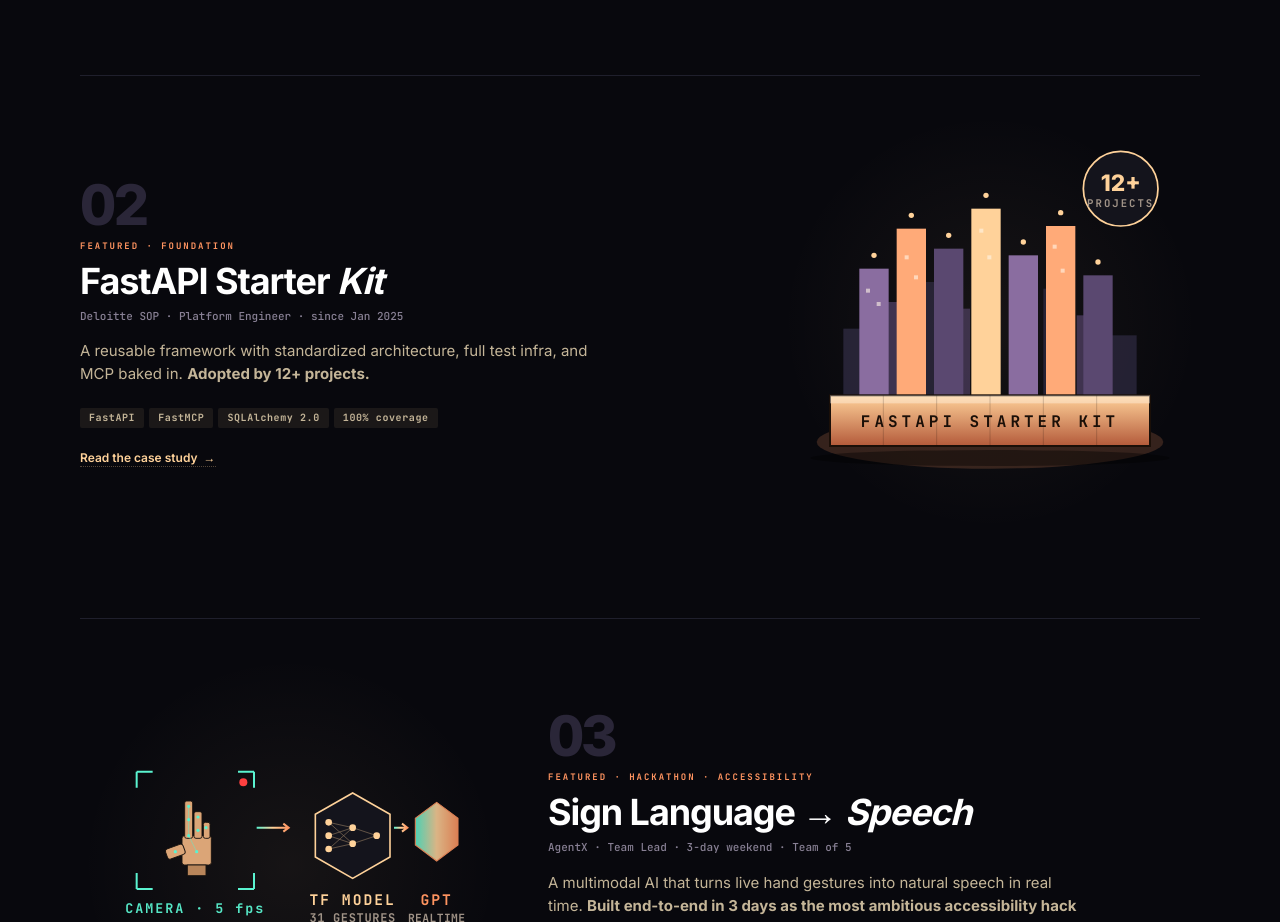
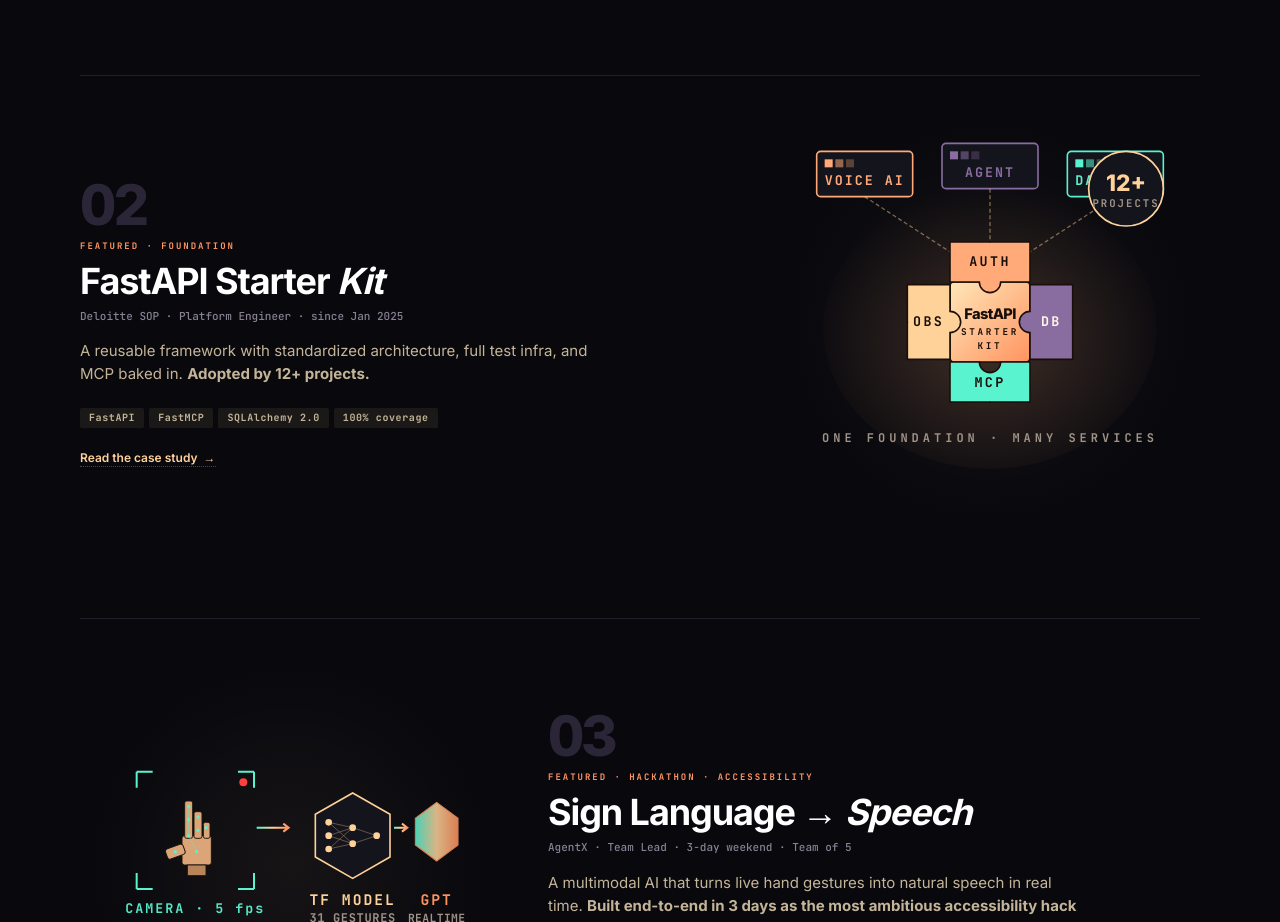
Before and after one commit to OmKshirsagar/OmKshirsagar.github.io, an Astro site: page / in a window 1280 px wide. Shown: the part 1380-2302 px from the top of the page. Built offline with nearby package versions, Linux system fonts and the light colour scheme; Astro itself is replaced by a stand-in of ours.

Commit message:
feat(illustration): redesign FastAPI Starter Kit illustration as a puzzle metaphor
The previous illustration was 12 voxel 'project towers' rising from a
labeled foundation — it read as a bar chart and didn't communicate
what the starter kit IS (a reusable platform with modular components
that real services are built on top of).

New design uses three layers:

1. SERVICES BUILT ON TOP (3 cards at the top of the viewBox):
   • VOICE AI (orange)
   • AGENT (purple)
   • DATA API (mint)
   Each card has a row of voxel pips on the left and a mono label,
   suggesting a real running service. Dashed connector lines drop
   from each service down to the kit core.

2. PUZZLE FOUNDATION (centre):
   • Central kit-core square ('FastAPI / STARTER / KIT') with a warm
     cream→orange gradient and a heavy outline.
   • Four modular puzzle pieces snap into each side, each labelled
     with one of the kit's pillars: AUTH (top, orange), DB (right,
     purple), MCP (bottom, mint), OBS (left, cream). Each surrounding
     piece has a semicircular tab on the side facing the core that
     visibly pokes into it, so the whole thing reads as 'puzzle pieces
     plugging into a core'.
   • Small decorative seam dots at the four join points emphasise
     the modular connection.

3. ADOPTION COUNTER (top-right corner):
   • The '12+ PROJECTS' badge is preserved, now visually paired with
     a new caption beneath the puzzle: 'ONE FOUNDATION · MANY SERVICES'.

Result: the picture now answers the question 'what is the kit?' at a
glance — a small core with snap-in modules that other services build
on top of.

```diff
--- a/src/components/illustrations/StarterKitIllustration.astro
+++ b/src/components/illustrations/StarterKitIllustration.astro
@@ -1,86 +1,120 @@
 ---
 // Featured 02 — FastAPI Starter Kit illustration
-// 12 voxel project towers rising from labeled foundation block
+// Central "kit" core with 4 modular puzzle pieces (AUTH · DB · MCP · OBS)
+// snapping into each side, and 3 service cards floating above ("VOICE AI",
+// "AGENT", "DATA API") showing what teams build ON TOP of the kit.
+// A 12+ adoption counter sits in the upper-right corner.
 ---
 <div class="illu">
   <svg viewBox="0 0 300 300" fill="none">
     <defs>
-      <linearGradient id="kit-base" x1="0" y1="0" x2="0" y2="1">
-        <stop offset="0%" stop-color="#ffd29a"/>
-        <stop offset="100%" stop-color="#b35a3a"/>
+      <linearGradient id="kit-core" x1="0" y1="0" x2="1" y2="1">
+        <stop offset="0%" stop-color="#ffe6b8"/>
+        <stop offset="100%" stop-color="#ff9460"/>
       </linearGradient>
+      <radialGradient id="kit-halo" cx="50%" cy="55%" r="55%">
+        <stop offset="0%" stop-color="#ffaa78" stop-opacity="0.18"/>
+        <stop offset="100%" stop-color="#ffaa78" stop-opacity="0"/>
+      </radialGradient>
     </defs>
 
-    <!-- ambient glow -->
-    <ellipse cx="150" cy="240" rx="130" ry="20" fill="#ff9460" opacity="0.18"/>
+    <!-- ambient halo -->
+    <ellipse cx="150" cy="155" rx="125" ry="105" fill="url(#kit-halo)"/>
 
-    <!-- 12 small project towers rising from the foundation, varying heights -->
+    <!-- =================================================== -->
+    <!--  SERVICES BUILT ON TOP (3 small cards at the top)   -->
+    <!-- =================================================== -->
     <g>
-      <!-- back row -->
-      <rect x="40" y="155" width="20" height="50" fill="#3a3450" opacity="0.6"/>
-      <rect x="65" y="135" width="20" height="70" fill="#5a4870" opacity="0.65"/>
-      <rect x="90" y="120" width="20" height="85" fill="#3a3450" opacity="0.55"/>
-      <rect x="115" y="140" width="20" height="65" fill="#5a4870" opacity="0.6"/>
-      <rect x="190" y="125" width="20" height="80" fill="#3a3450" opacity="0.55"/>
-      <rect x="215" y="145" width="20" height="60" fill="#5a4870" opacity="0.65"/>
-      <rect x="240" y="160" width="20" height="45" fill="#3a3450" opacity="0.55"/>
-
-      <!-- front row -->
-      <rect x="52" y="110" width="22" height="95" fill="#8a6da0"/>
-      <rect x="80" y="80" width="22" height="125" fill="#ffaa78"/>
-      <rect x="108" y="95" width="22" height="110" fill="#5a4870"/>
-      <rect x="136" y="65" width="22" height="140" fill="#ffd29a"/>
-      <rect x="164" y="100" width="22" height="105" fill="#8a6da0"/>
-      <rect x="192" y="78" width="22" height="127" fill="#ffaa78"/>
-      <rect x="220" y="115" width="22" height="90" fill="#5a4870"/>
-
-      <!-- tower windows -->
-      <g fill="#fff5e8" opacity="0.6">
-        <rect x="57" y="125" width="3" height="3"/>
-        <rect x="65" y="135" width="3" height="3"/>
-        <rect x="86" y="100" width="3" height="3"/>
-        <rect x="93" y="115" width="3" height="3"/>
-        <rect x="142" y="80" width="3" height="3"/>
-        <rect x="148" y="100" width="3" height="3"/>
-        <rect x="197" y="92" width="3" height="3"/>
-        <rect x="203" y="110" width="3" height="3"/>
+      <!-- service 1: VOICE AI (left) -->
+      <g transform="translate(20, 22)">
+        <rect width="72" height="34" rx="3" fill="#14141c" stroke="#ffaa78" stroke-width="1.2"/>
+        <rect x="6" y="6" width="6" height="6" fill="#ffaa78"/>
+        <rect x="14" y="6" width="6" height="6" fill="#ffaa78" opacity="0.55"/>
+        <rect x="22" y="6" width="6" height="6" fill="#ffaa78" opacity="0.3"/>
+        <text font-family="JetBrains Mono" font-size="10" font-weight="700" letter-spacing="1.5" fill="#ffaa78" x="36" y="25" text-anchor="middle">VOICE AI</text>
       </g>
 
-      <!-- adoption indicator dots -->
-      <g fill="#ffd29a">
-        <circle cx="63" cy="100" r="2"/>
-        <circle cx="91" cy="70" r="2"/>
-        <circle cx="119" cy="85" r="2"/>
-        <circle cx="147" cy="55" r="2"/>
-        <circle cx="175" cy="90" r="2"/>
-        <circle cx="203" cy="68" r="2"/>
-        <circle cx="231" cy="105" r="2"/>
+      <!-- service 2: AGENT (center) -->
+      <g transform="translate(114, 16)">
+        <rect width="72" height="34" rx="3" fill="#14141c" stroke="#8a6da0" stroke-width="1.2"/>
+        <rect x="6" y="6" width="6" height="6" fill="#8a6da0"/>
+        <rect x="14" y="6" width="6" height="6" fill="#8a6da0" opacity="0.55"/>
+        <rect x="22" y="6" width="6" height="6" fill="#8a6da0" opacity="0.3"/>
+        <text font-family="JetBrains Mono" font-size="10" font-weight="700" letter-spacing="1.5" fill="#8a6da0" x="36" y="25" text-anchor="middle">AGENT</text>
+      </g>
+
+      <!-- service 3: DATA API (right) -->
+      <g transform="translate(208, 22)">
+        <rect width="72" height="34" rx="3" fill="#14141c" stroke="#5af3d0" stroke-width="1.2"/>
+        <rect x="6" y="6" width="6" height="6" fill="#5af3d0"/>
+        <rect x="14" y="6" width="6" height="6" fill="#5af3d0" opacity="0.55"/>
+        <rect x="22" y="6" width="6" height="6" fill="#5af3d0" opacity="0.3"/>
+        <text font-family="JetBrains Mono" font-size="10" font-weight="700" letter-spacing="1.5" fill="#5af3d0" x="36" y="25" text-anchor="middle">DATA API</text>
       </g>
     </g>
 
-    <!-- The foundation -->
-    <g>
-      <rect x="30" y="205" width="240" height="38" fill="url(#kit-base)" stroke="#1a0f08" stroke-width="1.5"/>
-      <rect x="30" y="205" width="240" height="6" fill="#fff5e8" opacity="0.4"/>
-      <g stroke="#1a0f08" stroke-width="0.5" opacity="0.3">
-        <line x1="70" y1="205" x2="70" y2="243"/>
-        <line x1="110" y1="205" x2="110" y2="243"/>
-        <line x1="150" y1="205" x2="150" y2="243"/>
-        <line x1="190" y1="205" x2="190" y2="243"/>
-        <line x1="230" y1="205" x2="230" y2="243"/>
-      </g>
-      <text x="150" y="229" font-family="JetBrains Mono" font-size="12" font-weight="800" letter-spacing="3" fill="#1a0f08" text-anchor="middle">FASTAPI STARTER KIT</text>
+    <!-- =================================================== -->
+    <!--  CONNECTOR LINES (services → kit core)              -->
+    <!-- =================================================== -->
+    <g stroke="#ffd29a" stroke-width="1" stroke-dasharray="3 2" fill="none" opacity="0.45">
+      <path d="M 56 56 L 124 100"/>
+      <path d="M 150 50 L 150 100"/>
+      <path d="M 244 56 L 176 100"/>
     </g>
 
-    <!-- ground plane shadow -->
-    <ellipse cx="150" cy="252" rx="135" ry="6" fill="#000" opacity="0.4"/>
+    <!-- =================================================== -->
+    <!--  PUZZLE FOUNDATION                                   -->
+    <!--  Center = kit core. 4 modular pieces snap in via    -->
+    <!--  semicircular tabs that fit into the core.          -->
+    <!-- =================================================== -->
 
-    <!-- 12+ counter -->
-    <g transform="translate(248, 50)">
+    <!-- CENTER piece drawn FIRST so the 4 surrounding tabs visually overlap it -->
+    <rect x="120" y="120" width="60" height="60" rx="3" fill="url(#kit-core)" stroke="#1a0f08" stroke-width="1.3"/>
+    <text x="150" y="148" font-family="Inter" font-size="11" font-weight="800" letter-spacing="-0.5" fill="#1a0f08" text-anchor="middle">FastAPI</text>
+    <text x="150" y="160" font-family="JetBrains Mono" font-size="7" font-weight="700" letter-spacing="2" fill="#1a0f08" text-anchor="middle">STARTER</text>
+    <text x="150" y="170" font-family="JetBrains Mono" font-size="7" font-weight="700" letter-spacing="2" fill="#1a0f08" text-anchor="middle">KIT</text>
+
+    <!-- TOP piece: AUTH (tab bumps DOWN into kit core's top edge) -->
+    <path d="M 120 90 L 180 90 L 180 120 L 158 120 A 8 8 0 0 1 142 120 L 120 120 Z"
+          fill="#ffaa78" stroke="#1a0f08" stroke-width="1.2"/>
+    <text x="150" y="108" font-family="JetBrains Mono" font-size="10" font-weight="800" letter-spacing="1.8" fill="#1a0f08" text-anchor="middle">AUTH</text>
+
+    <!-- RIGHT piece: DB (tab bumps LEFT into kit core's right edge) -->
+    <path d="M 180 122 L 212 122 L 212 178 L 180 178 L 180 158 A 8 8 0 0 1 180 142 Z"
+          fill="#8a6da0" stroke="#1a0f08" stroke-width="1.2"/>
+    <text x="196" y="153" font-family="JetBrains Mono" font-size="10" font-weight="800" letter-spacing="1.8" fill="#fff5e8" text-anchor="middle">DB</text>
+
+    <!-- BOTTOM piece: MCP (tab bumps UP into kit core's bottom edge) -->
+    <path d="M 120 180 L 142 180 A 8 8 0 0 0 158 180 L 180 180 L 180 210 L 120 210 Z"
+          fill="#5af3d0" stroke="#1a0f08" stroke-width="1.2"/>
+    <text x="150" y="199" font-family="JetBrains Mono" font-size="10" font-weight="800" letter-spacing="1.8" fill="#1a0f08" text-anchor="middle">MCP</text>
+
+    <!-- LEFT piece: OBS (tab bumps RIGHT into kit core's left edge) -->
+    <path d="M 88 122 L 120 122 L 120 142 A 8 8 0 0 1 120 158 L 120 178 L 88 178 Z"
+          fill="#ffd29a" stroke="#1a0f08" stroke-width="1.2"/>
+    <text x="104" y="153" font-family="JetBrains Mono" font-size="10" font-weight="800" letter-spacing="1.8" fill="#1a0f08" text-anchor="middle">OBS</text>
+
+    <!-- Small connector dots in the seams (decorative — emphasize puzzle joins) -->
+    <g fill="#1a0f08" opacity="0.4">
+      <circle cx="150" cy="90" r="0.8"/>
+      <circle cx="212" cy="150" r="0.8"/>
+      <circle cx="150" cy="210" r="0.8"/>
+      <circle cx="88" cy="150" r="0.8"/>
+    </g>
+
+    <!-- =================================================== -->
+    <!--  12+ adoption counter (top-right corner)            -->
+    <!-- =================================================== -->
+    <g transform="translate(252, 50)">
       <circle r="28" fill="#14141c" stroke="#ffd29a" stroke-width="1.3"/>
       <text font-family="Inter" font-size="17" font-weight="800" fill="#ffd29a" text-anchor="middle" y="2">12+</text>
       <text font-family="JetBrains Mono" font-size="8" font-weight="700" letter-spacing="1.5" fill="#a09387" text-anchor="middle" y="14">PROJECTS</text>
     </g>
+
+    <!-- =================================================== -->
+    <!--  "ADOPTED BY" caption beneath puzzle                -->
+    <!-- =================================================== -->
+    <text x="150" y="240" font-family="JetBrains Mono" font-size="9" font-weight="700" letter-spacing="3" fill="#a09387" text-anchor="middle">ONE FOUNDATION · MANY SERVICES</text>
   </svg>
 </div>
 
```
